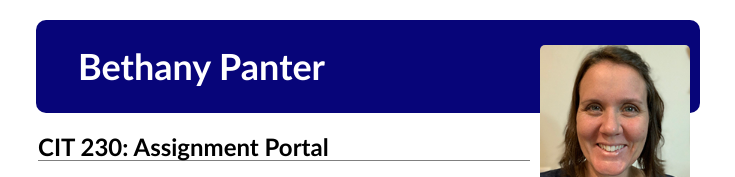
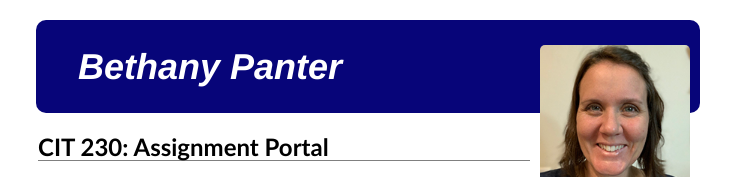
Before and after one commit to panterbeth/panterbeth.github.io, a plain HTML site: page index.html in a window 1280 px wide. Shown: the top 177 px of the page, without its empty margins (272-1007 px from the left). Drawn offline with nearby package versions, Linux system fonts and the light colour scheme.

Commit message:
Google fonts

```diff
--- a/css/main.css
+++ b/css/main.css
@@ -24,6 +24,7 @@ header {
 }
 h1{
     padding-left: 2.5rem;
+    font-family: 'Arimo', sans-serif;
 }
 h2{
     border-bottom: 1px solid gray;
--- a/index.html
+++ b/index.html
@@ -5,6 +5,9 @@
   <meta name="viewport" content="width=device-width, initial-scale=1.0">
   <title>Bethany Panter Assignment Portal</title>
   <meta name="description" content="Brigham Young University-Idaho WDD 230: Web Frontend Development Assignment Portal for Bethany Panter">
+  <link rel="preconnect" href="https://fonts.gstatic.com">
+  <link rel="preconnect" href="https://fonts.gstatic.com">
+<link href="https://fonts.googleapis.com/css2?family=Arimo:ital,wght@1,600;1,700&family=Fredoka+One&display=swap" rel="stylesheet">
   <link rel="stylesheet" href="css/normalize.css">
   <link href="css/main.css" rel="stylesheet">
 </head>
```
